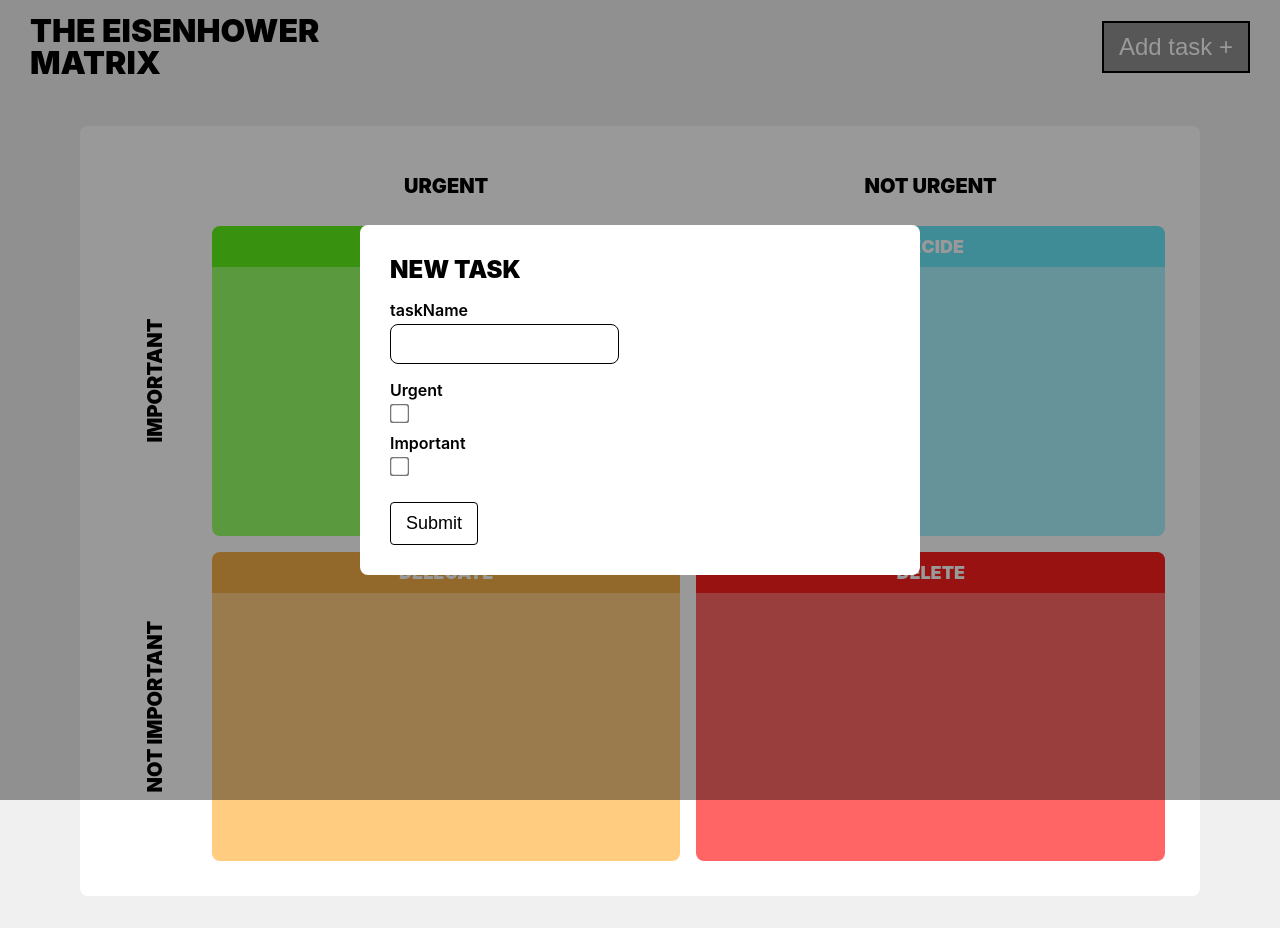
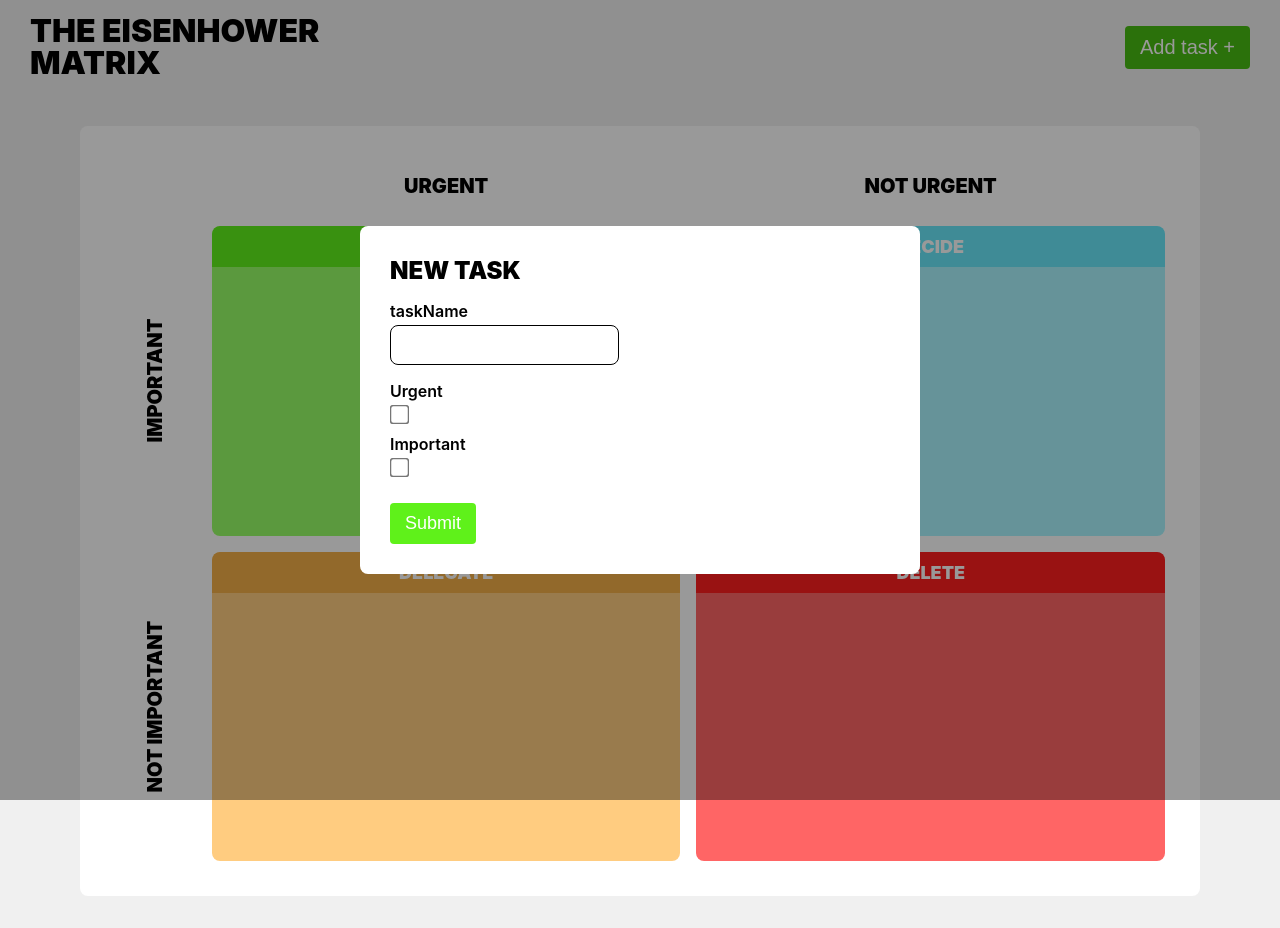
Before and after one commit to SamuelJForrest/eisenhower-matrix, a React (Vite) app: page / in a window 1280 px wide. Both pictures are taken after a click on the button "Add task +". Built offline with nearby package versions, Linux system fonts and the light colour scheme.

Commit message:
AMEND: Button styling

```diff
--- a/src/components/Tasks/TaskForm.module.css
+++ b/src/components/Tasks/TaskForm.module.css
@@ -26,24 +26,24 @@
 
 .task-form-submit {
 	font-size: 18px;
-	border: 1px solid #000;
 	border-radius: 4px;
 	padding: 10px 15px;
-	background: rgba(0, 0, 0, 0);
+	background: #5ff11a;
+	border: none;
+	color: #fff;
 	transition: all 0.3s;
 }
 
 .task-form-submit:hover,
 .task-form-submit:focus {
-	background: rgba(0, 0, 0, 0.4);
-	color: #fff;
+	background: #48bc13;
 }
 
 .task-form-delete {
 	background: #ff1e1e;
 	color: #fff;
+	border: none;
 	font-size: 18px;
-	border: 1px solid #ff1e1e;
 	padding: 10px 15px;
 	border-radius: 4px;
 	transition: all 0.3s;
@@ -52,5 +52,4 @@
 .task-form-delete:hover,
 .task-form-delete:focus {
 	background: #cf1717;
-	border-color: #cf1717;
 }
--- a/src/components/UI/Header.module.css
+++ b/src/components/UI/Header.module.css
@@ -14,15 +14,16 @@ h1 {
 }
 
 header button {
-	font-size: 24px;
+	font-size: 20px;
+	border-radius: 4px;
 	padding: 10px 15px;
-	border: 2px solid #000;
-	background: rgba(0, 0, 0, 0);
+	background: #5ff11a;
+	border: none;
+	color: #fff;
 	transition: all 0.3s;
 }
 
 button:hover,
 button:focus {
-	background: rgba(0, 0, 0, 0.4);
-	color: #fff;
+	background: #48bc13;
 }
```
